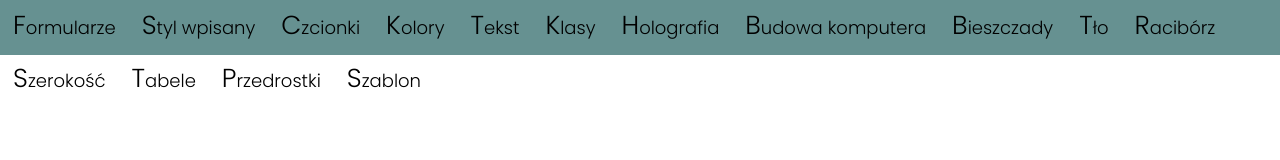
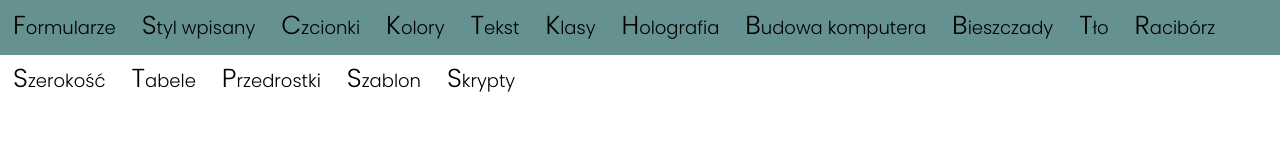
Before and after one commit to JonatanFront/Strona-internetowa, a plain HTML site: page index.html in a window 1280 px wide. Shown: the top 160 px of the page. Drawn offline with Linux system fonts and the light colour scheme.

Commit message:
Update index.html

```diff
--- a/index.html
+++ b/index.html
@@ -38,6 +38,7 @@
                 <li><a href="tabele.html">Tabele</a></li>
                 <li><a href="przedrostki.html">Przedrostki</a></li>
                 <li><a href="szablony/szablon.html">Szablon</a></li>
+                <li><a href="skrypty.html">Skrypty</a></li>
 
                 </ul>
                 </div>
```
